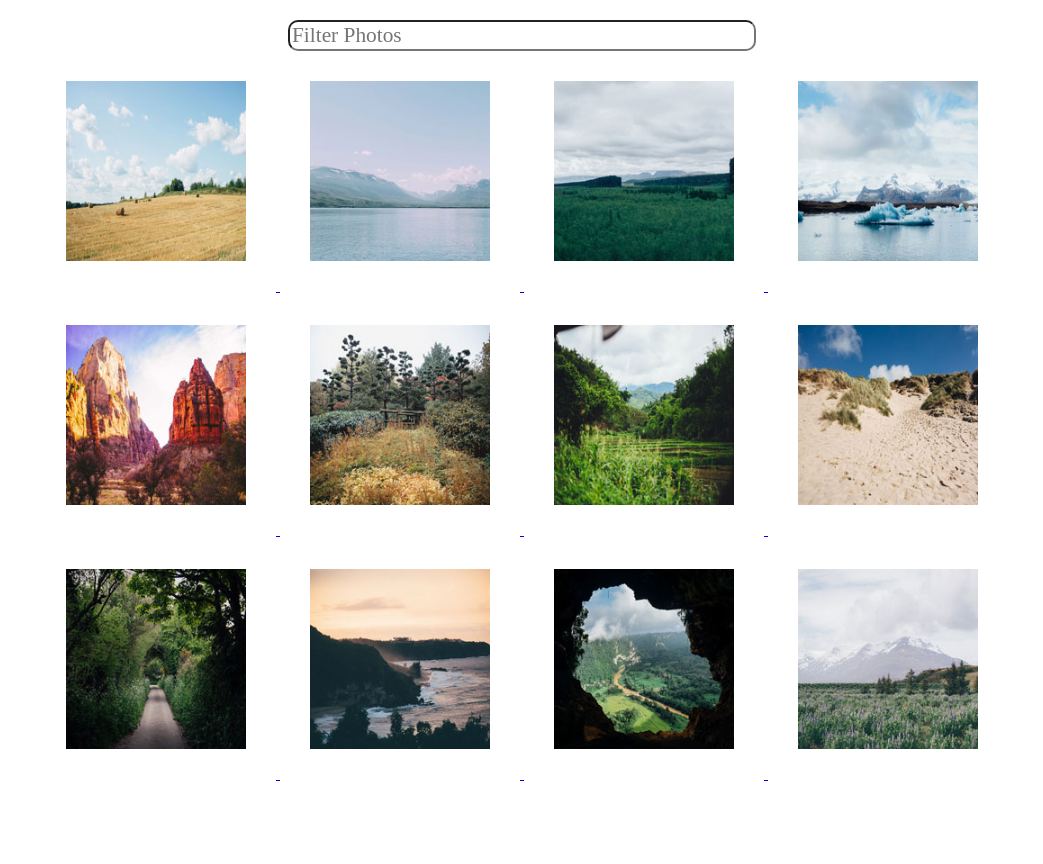
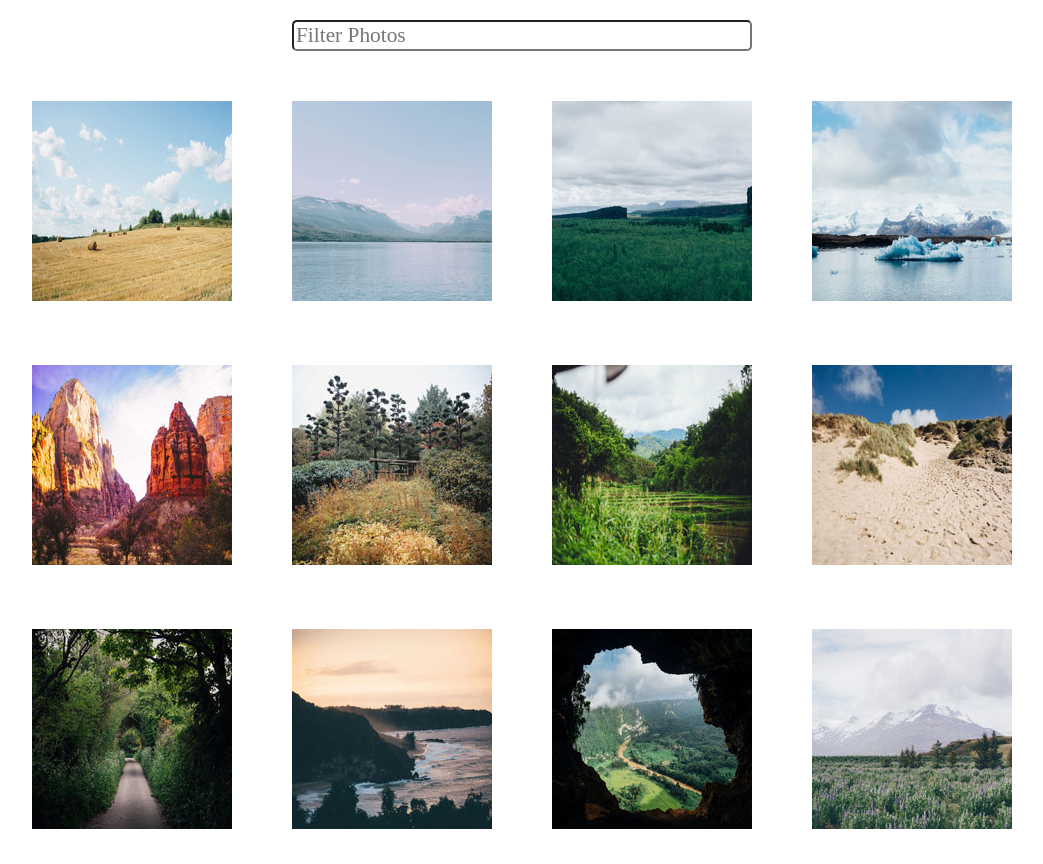
Before and after one commit to k-strouse/Tech-Degree-Project-4, a plain HTML site: page index.html in a window 1280 px wide. Shown: the whole page, without its empty margins (118-1161 px from the left). Before the commit the page ends 804 px from the top, so only its background shows below. Drawn offline with nearby package versions, Linux system fonts and the light colour scheme.

Commit message:
A lot of changes
Changed gallery from series of anchor elements to an unordered lists.

Changes to some styles.

```diff
--- a/css/main.css
+++ b/css/main.css
@@ -4,38 +4,57 @@ body {
   padding: 0;
 }
 
+* {
+  box-sizing: border-box;
+}
+
 /*   Gallery layout  */
 
+.container {
+  max-width: 980px;
+  margin: 0 auto;
+}
+
 .gallery {
-  max-width: 980px;
   margin: 0 auto;
   margin-bottom: 20px;
   padding: 0;
   text-align: center;
+  display: block;
+  list-style-type: none;
 }
 
-.gallery a img {
-  width: 180px;
-  height: auto;
-  display: inline-block;
-  padding: 30px;
+.gallery li:nth-child(4n+1) {
+  margin-left: 0;
 }
 
-.gallery a {
-  height: 0;
-  width: 0;
+.gallery li:nth-child(4n+4) {
+  margin-right: 0;
+}
+
+.gallery li {
+  float: left;
+  margin: 30px;
+}
+
+.gallery li:nth-child(4n+4) {
+  clear: right;
 }
 
 
-/*   Hide span element   */
+
+
+
+/*   Hide span/caption element   */
 .caption {
   display: none;
+  text-align: center;
 }
 
 /*   Search styles   */
 #search {
   width: 460px;
-  border-radius: 10px;
+  border-radius: 5px;
   font-size: 16pt;
 }
 
--- a/index.html
+++ b/index.html
@@ -13,56 +13,58 @@
     <div class="search-input">
       <input id="search" name="search" placeholder="Filter Photos" type="text" data-list="#lightgallery">
     </div>
-      <div id="lightgallery" class="gallery">
-        <a href="img/01.jpg" data-sub-html="#caption01">
-            <img src="img/Thumbnails/01.jpg" alt="Hay Bales">
+    <div class="container">
+      <ul id="lightgallery" class="gallery">
+        <li href="img/01.jpg" data-sub-html="#caption01" class='thumb1'>
+            <img class="thumbnails" src="img/Thumbnails/01.jpg" alt="Hay Bales">
             <span class="caption" id="caption01">I love hay bales. Took this snap on a drive through the countryside past some straw fields.</span>
-            </a>
-        <a href="img/02.jpg" data-sub-html="#caption02">
-            <img src="img/Thumbnails/02.jpg" alt="Lake">
+        </li>
+        <li href="img/02.jpg" data-sub-html="#caption02">
+            <img class="thumbnails" src="img/Thumbnails/02.jpg" alt="Lake">
             <span class="caption" id="caption02">The lake was so calm today. We had a great view of the snow on the mountains from here.</span>
-            </a>
-        <a href="img/03.jpg" data-sub-html="#caption03">
-            <img src="img/Thumbnails/03.jpg" alt="Canyon">
+        </li>
+        <li href="img/03.jpg" data-sub-html="#caption03">
+            <img class="thumbnails" src="img/Thumbnails/03.jpg" alt="Canyon">
             <span class="caption" id="caption03">I hiked to the top of the mountain and got this picture of the canyon and trees below.</span>
-            </a>
-        <a href="img/04.jpg" data-sub-html="#caption04">
-            <img src="img/Thumbnails/04.jpg" alt="Iceberg">
+        </li>
+        <li href="img/04.jpg" data-sub-html="#caption04">
+            <img class="thumbnails" src="img/Thumbnails/04.jpg" alt="Iceberg">
             <span class="caption" id="caption04">It was amazing to see an iceberg up close, it was so cold but didn’t snow today.</span>
-            </a>
-        <a href="img/05.jpg" data-sub-html="#caption05">
-            <img src="img/Thumbnails/05.jpg" alt="Desert">
+        </li>
+        <li href="img/05.jpg" data-sub-html="#caption05">
+            <img class="thumbnails left" src="img/Thumbnails/05.jpg" alt="Desert">
             <span class="caption" id="caption05">The red cliffs were beautiful. It was really hot in the desert but we did a lot of walking through the canyons.</span>
-            </a>
-        <a href="img/06.jpg" data-sub-html="#caption06">
-            <img src="img/Thumbnails/06.jpg" alt="Fall">
+        </li>
+        <li href="img/06.jpg" data-sub-html="#caption06">
+            <img class="thumbnails" src="img/Thumbnails/06.jpg" alt="Fall">
             <span class="caption" id="caption06">Fall is coming, I love when the leaves on the trees start to change color.</span>
-            </a>
-        <a href="img/07.jpg" data-sub-html="#caption07">
-            <img src="img/Thumbnails/07.jpg" alt="Plantation">
+        </li>
+        <li href="img/07.jpg" data-sub-html="#caption07">
+            <img class="thumbnails" src="img/Thumbnails/07.jpg" alt="Plantation">
             <span class="caption" id="caption07">I drove past this plantation yesterday, everything is so green!</span>
-            </a>
-        <a href="img/08.jpg" data-sub-html="#caption08">
-            <img src="img/Thumbnails/08.jpg" alt="Dunes">
+        </li>
+        <li href="img/08.jpg" data-sub-html="#caption08">
+            <img class="thumbnails" src="img/Thumbnails/08.jpg" alt="Dunes">
             <span class="caption" id="caption08">My summer vacation to the Oregon Coast. I love the sandy dunes!</span>
-            </a>
-        <a href="img/09.jpg" data-sub-html="#caption09">
-            <img src="img/Thumbnails/09.jpg" alt="Countryside Lane">
-            <span class="caption" data-sub-html="#caption09">We enjoyed a quiet stroll down this countryside lane.</span>
-            </a>
-        <a href="img/10.jpg" data-sub-html="#caption10">
-            <img src="img/Thumbnails/10.jpg" alt="Sunset">
+        </li>
+        <li href="img/09.jpg" data-sub-html="#caption09">
+            <img class="thumbnails" src="img/Thumbnails/09.jpg" alt="Countryside Lane">
+            <span class="caption" id="caption09">We enjoyed a quiet stroll down this countryside lane.</span>
+        </li>
+        <li href="img/10.jpg" data-sub-html="#caption10">
+            <img class="thumbnails" src="img/Thumbnails/10.jpg" alt="Sunset">
             <span class="caption" id="caption10">Sunset at the coast! The sky turned a lovely shade of orange.</span>
-            </a>
-        <a href="img/11.jpg" data-sub-html="#caption11">
-            <img src="img/Thumbnails/11.jpg" alt="Cave">
+        </li>
+        <li href="img/11.jpg" data-sub-html="#caption11">
+            <img class="thumbnails" src="img/Thumbnails/11.jpg" alt="Cave">
             <span class="caption" id="caption11">I did a tour of a cave today and the view of the landscape below was breathtaking.</span>
-            </a>
-        <a href="img/12.jpg" data-sub-html="#caption12">
-            <img src="img/Thumbnails/12.jpg" alt="Bluebells">
+        </li>
+        <li href="img/12.jpg" data-sub-html="#caption12">
+            <img class="thumbnails" src="img/Thumbnails/12.jpg" alt="Bluebells">
             <span class="caption" id="caption12">I walked through this meadow of bluebells and got a good view of the snow on the mountain before the fog came in.</span>
-            </a>
-      </div>
+        </li>
+      </ul>
+    </div>
     <script src="https://code.jquery.com/jquery-1.12.3.min.js"></script>
     <script src="js/lightGallery/js/lightgallery.min.js"></script>
     <script src="js/lightGallery/js/lg-fullscreen.min.js"></script>
```
